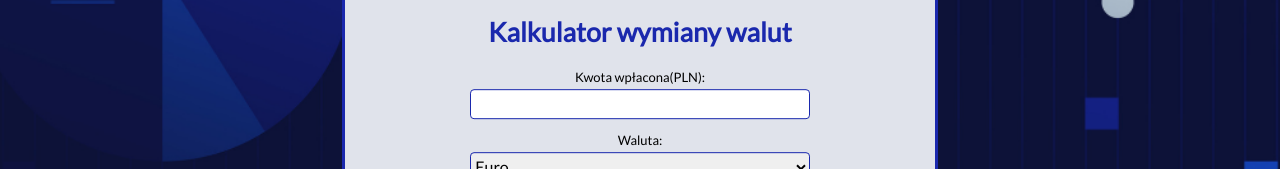
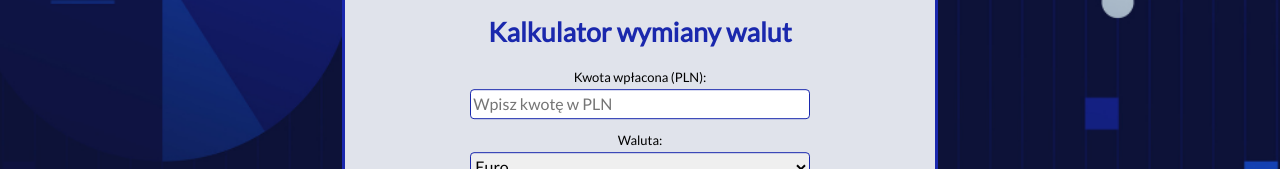
Before and after one commit to Marcin-Malek/currency-converter-react, a React (Create React App) app: page / in a window 1280 px wide. Shown: the part 284-453 px from the top of the page. Built offline with nearby package versions, Linux system fonts and the light colour scheme.

Commit message:
moved placeholder attribute to correct place and added space in label

```diff
--- a/src/Field/index.js
+++ b/src/Field/index.js
@@ -12,6 +12,7 @@ const Field = ({ type, label, innerRef, amount, inputHandler, selectHandler }) =
                     onChange={inputHandler}
                     type="number"
                     className="field__input"
+                    placeholder="Wpisz kwotę w PLN"
                     min="0"
                     step="any"
                     pattern="[0-9]+([,\.][0-9]+)?"
--- a/src/Form/index.js
+++ b/src/Form/index.js
@@ -10,11 +10,10 @@ const Form = ({ title, result, amount, inputRef, onFormSubmit, inputHandler, sel
             <h1 className="form__header">{title}</h1>
             <Field
                 type="input"
-                label="Kwota wpłacona(PLN)"
+                label="Kwota wpłacona (PLN)"
                 innerRef={inputRef}
                 amount={amount}
                 inputHandler={inputHandler}
-                placeholder="Wpisz kwotę w PLN"
             />
             <Field
                 type="select"
```
